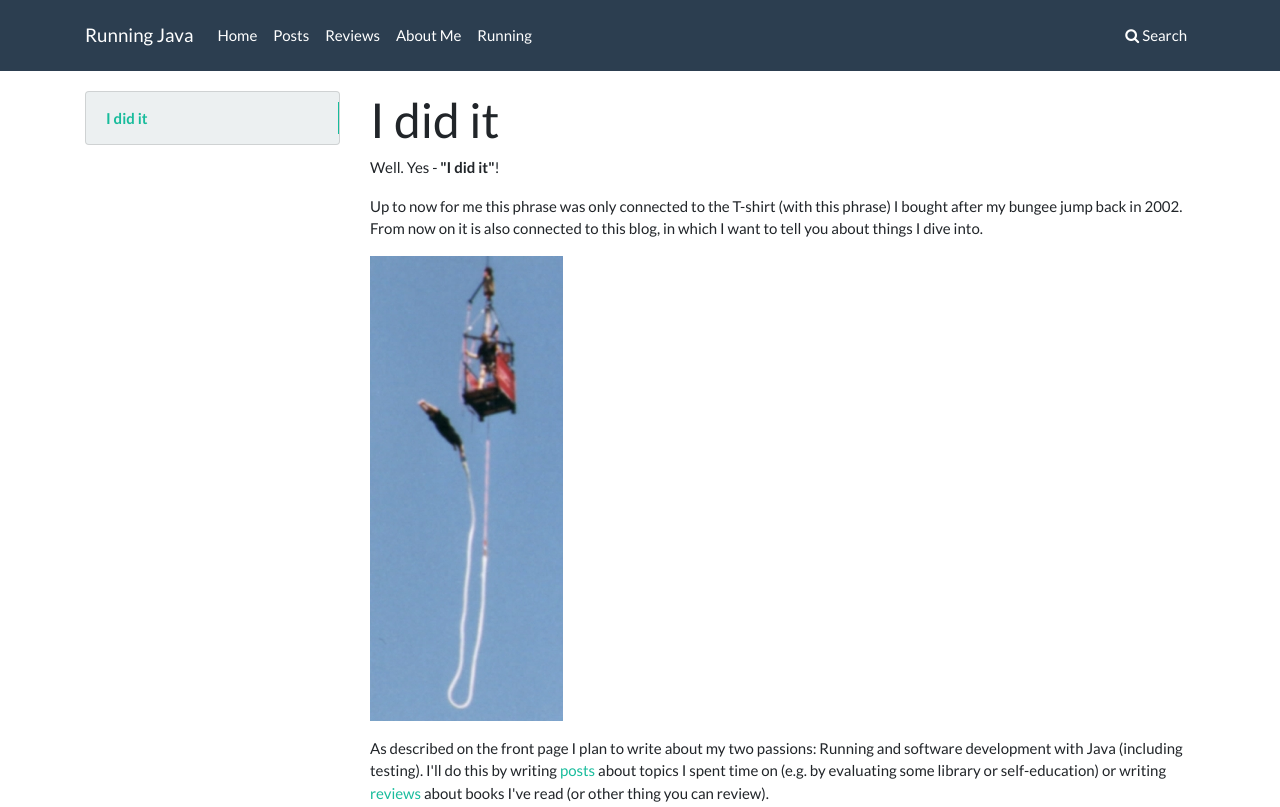
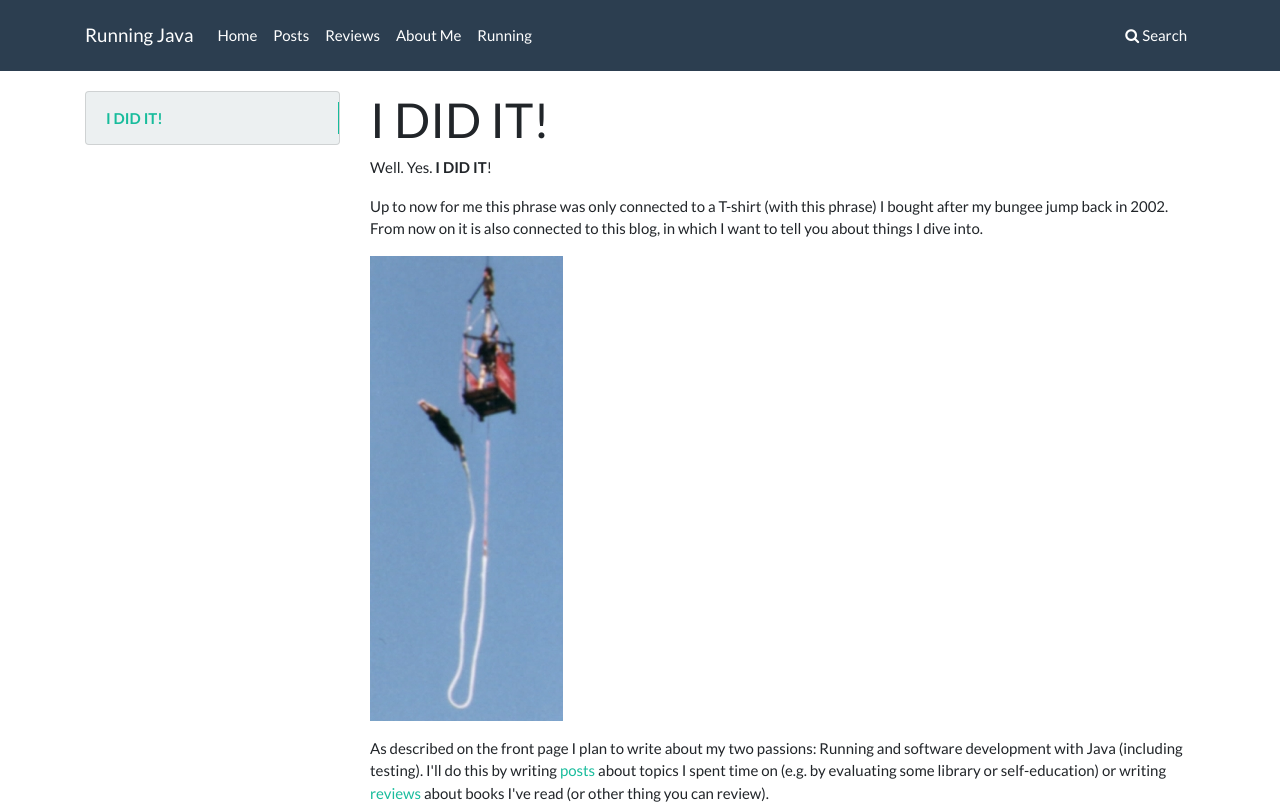
Before and after one commit to Bukama/bukama.github.io, a plain HTML site: page docs/posts/2021-01-01_I_did_it/index.html in a window 1280 px wide. Shown: the top 807 px of the page. Drawn offline with nearby package versions, Linux system fonts and the light colour scheme.

```diff
--- a/docs/posts/2021-01-01_I_did_it/index.html
+++ b/docs/posts/2021-01-01_I_did_it/index.html
@@ -8,7 +8,7 @@
 
 
         <link rel="shortcut icon" href="../../img/favicon.ico">
-        <title>I did it - Running Java</title>
+        <title>I DID IT! - Running Java</title>
         <link href="../../css/bootstrap.min.css" rel="stylesheet">
         <link href="../../css/font-awesome.min.css" rel="stylesheet">
         <link href="../../css/base.css" rel="stylesheet">
@@ -74,7 +74,7 @@
     <div id="toc-collapse" class="navbar-collapse collapse card bg-secondary">
         <ul class="nav flex-column">
 
-            <li class="nav-item" data-level="1"><a href="#i-did-it" class="nav-link">I did it</a>
+            <li class="nav-item" data-level="1"><a href="#i-did-it" class="nav-link">I DID IT!</a>
               <ul class="nav flex-column">
               </ul>
             </li>
@@ -83,10 +83,11 @@
 </div></div>
                     <div class="col-md-9" role="main">
 
-<h1 id="i-did-it">I did it</h1>
+<h1 id="i-did-it">I DID IT!</h1>
 <p>Well.
-Yes - <strong>"I did it"</strong>!</p>
-<p>Up to now for me this phrase was only connected to the T-shirt (with this phrase) I bought after my bungee jump back in 2002.
+Yes.
+<strong>I DID IT</strong>!</p>
+<p>Up to now for me this phrase was only connected to a T-shirt (with this phrase) I bought after my bungee jump back in 2002.
 From now on it is also connected to this blog, in which I want to tell you about things I dive into.</p>
 <p><img alt="bungee jump 2002" src="/pics/2002_bungee.jpg" /></p>
 <p>As described on the front page I plan to write about my two passions: Running and software development with Java (including testing).
```
Also changed, not shown: docs/index.html (+2 -2 lines), docs/posts/index.html (+1 -1 lines), docs/search/search_index.json (+1 -1 lines), 1 other file.
